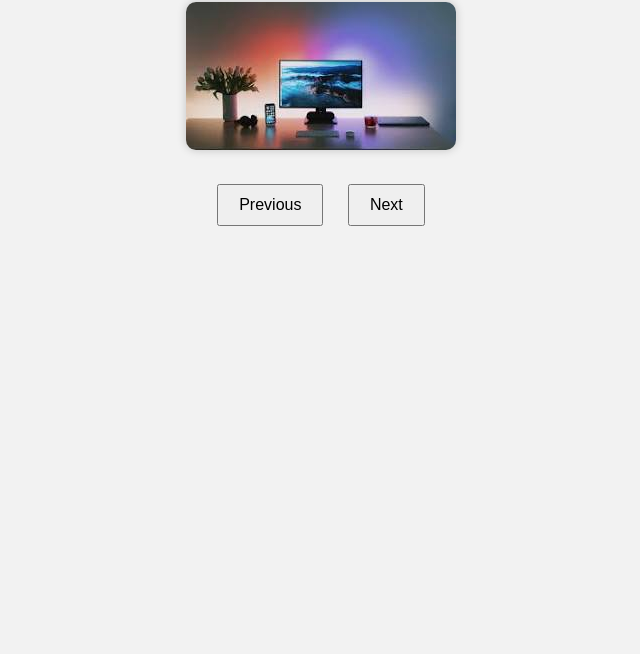
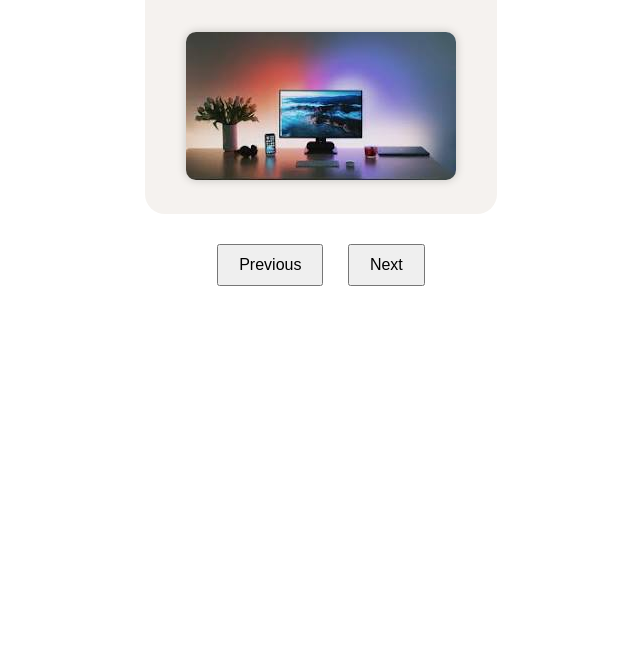
Before and after one commit to pramodkumar0233/demo-deploy, a plain HTML site: page page2.html in a window 1280 px wide. Shown: the part 146-800 px from the top of the page, without its empty margins (319-959 px from the left). Drawn offline with Linux system fonts and the light colour scheme.

Commit message:
checking again

```diff
--- a/page2.html
+++ b/page2.html
@@ -6,11 +6,17 @@
   <link rel="stylesheet" href="style.css">
 </head>
 <body>
-  <h1>Welcome to Page 2</h1>
-  <img src="images/img2.jpg" alt="Image 2">
-  <div class="buttons">
-    <button onclick="navigate('prev')">Previous</button>
-    <button onclick="navigate('next')">Next</button>
+  <div class="container">
+    <div class="box">
+      <div class="image">
+        <h1 class="text">Welcome to Page 1</h1>
+        <img src="images/img2.jpg" alt="Image 1">
+      </div>
+      <div class="buttons">
+        <button onclick="navigate('prev')">Previous</button>
+        <button onclick="navigate('next')">Next</button>
+      </div>
+    </div>
   </div>
   <script>
     const currentPage = 2;
--- a/style.css
+++ b/style.css
@@ -1,10 +1,25 @@
-body {
+.box{
+    display: flex;
+    flex-direction: column;
     font-family: sans-serif;
+    justify-content: center;
+    margin: 0px;
+    width: fit-content;
+    height: fit-content;
     text-align: center;
     padding: 40px;
-    background-color: #f2f2f2;
+    background-color: #ffffff;
+
   }
-
+  .container{
+    display: flex;
+    justify-content: center;
+  }
+  .image{
+    background-color: rgb(245, 242, 239);
+    padding: 30px;
+    border-radius: 20px;
+  }
   img {
     max-width: 400px;
     margin-top: 20px;
```
Also changed, not shown: index.html (+11 -5 lines), page3.html (+11 -5 lines).
